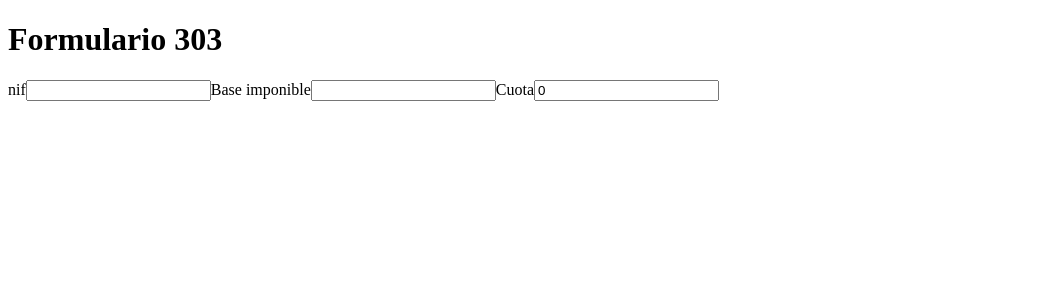
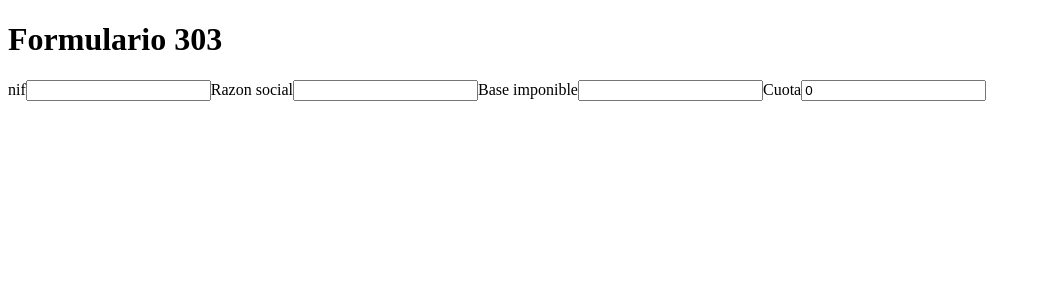
Before and after one commit to andreuramos/accounting, a React (Vite) app in the folder front/: page /303-form in a window 1280 px wide. Shown: the top 300 px of the page, without its empty margins (0-1041 px from the left). Built offline with nearby package versions, Linux system fonts and the light colour scheme.

Commit message:
Form303: can introduce a Razon Social

```diff
--- a/front/src/views/Form303.view.tsx
+++ b/front/src/views/Form303.view.tsx
@@ -13,6 +13,8 @@ export const Form303View = () => {
             <h1>Formulario 303</h1>
             <label htmlFor="nif">nif</label>
             <input id="nif" />
+            <label htmlFor="razon-social">Razon social</label>
+            <input id="razon-social" />
             <label htmlFor="base-imponible">Base imponible</label>
             <input id="base-imponible" onChange={handleChangeBaseImponible} />
             <label htmlFor="cuota">Cuota</label>
```
Also changed, not shown: 1 other file (tests, documents, lock files or other folders).
